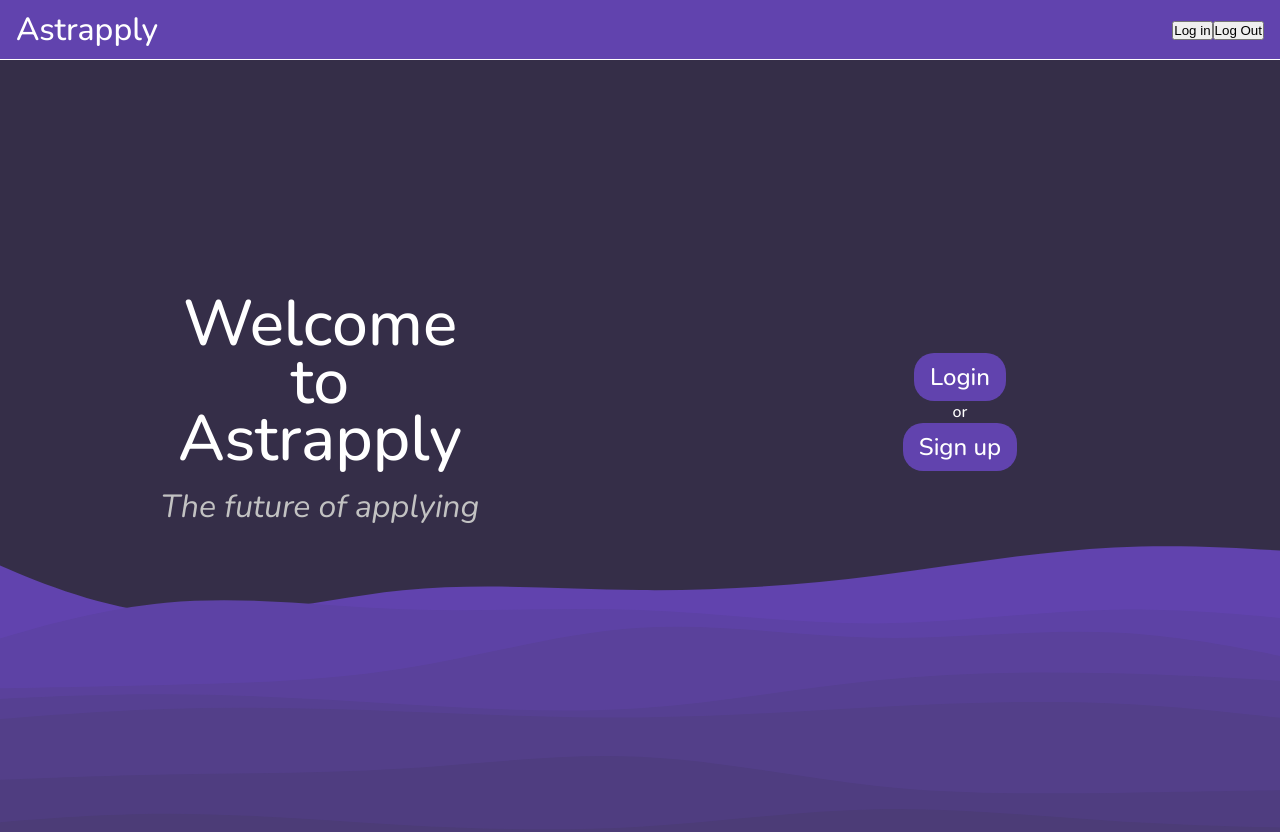
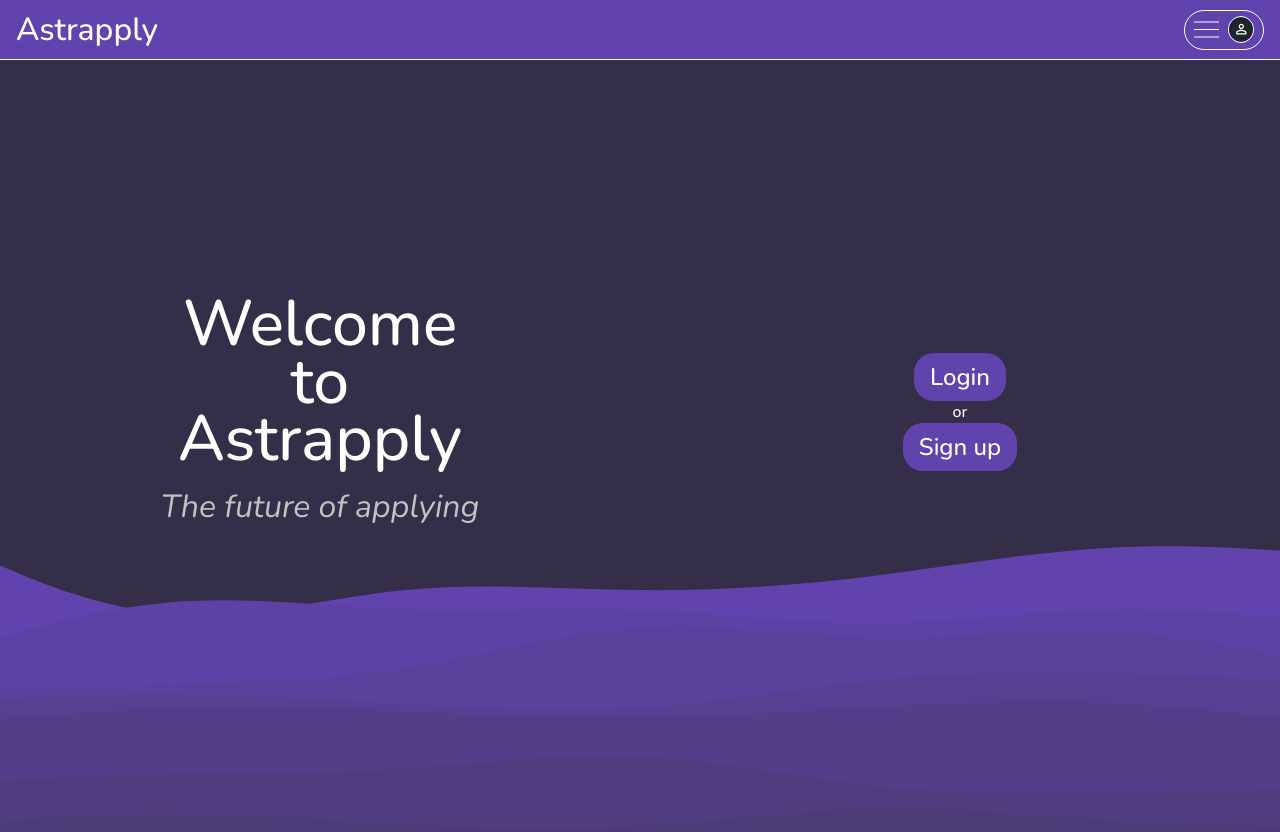
Before and after one commit to HeyItsBradley/Astrapply, a React (Vite) app in the folder Astrapply/: page / in a window 1280 px wide. Shown: the top 832 px of the page. Built offline with nearby package versions, Linux system fonts and the light colour scheme.

Commit message:
navbar updated logout

```diff
--- a/Astrapply/src/components/navBar.tsx
+++ b/Astrapply/src/components/navBar.tsx
@@ -1,9 +1,33 @@
 import { useAuth0 } from "@auth0/auth0-react";
 import "../css/navbar.css";
+import menu from "../assets/menuIcon.png";
+import defaultPfp from "../assets/loginAvatar copy.svg";
+import { Link } from "react-router-dom";
+import { useState, useEffect } from "react";
+import { useRef } from "react";
+function NavBar() {
+  const { loginWithRedirect, logout, user, isAuthenticated } = useAuth0();
 
-function NavBar() {
-  const { loginWithRedirect, logout, user, isAuthenticated, isLoading } =
-    useAuth0();
+  const [isOpen, setIsOpen] = useState(false);
+  const dropdownRef = useRef(null);
+
+  const handleToggle = () => {
+    console.log("click");
+    setIsOpen(!isOpen);
+  };
+
+  const handleClickOutside = (event) => {
+    if (dropdownRef.current && !dropdownRef.current.contains(event.target)) {
+      setIsOpen(false);
+    }
+  };
+
+  useEffect(() => {
+    document.addEventListener("click", handleClickOutside);
+    return () => {
+      document.removeEventListener("click", handleClickOutside);
+    };
+  }, []);
 
   console.log(isAuthenticated);
   console.log(user);
@@ -15,9 +39,19 @@ function NavBar() {
 
           <div className="middleDiv">Welcome, {user.given_name}</div>
 
-          <div className="navbar-right">
-            <button onClick={() => loginWithRedirect()}>Log in</button>
-            <button onClick={() => logout()}>Log Out</button>
+          <div
+            className={`navbar-right ${isOpen ? "shadow" : ""}`}
+            ref={dropdownRef}
+            onClick={handleToggle}
+          >
+            <img className="menuIcon" src={menu} />
+            <img className="pfp" src={user.picture} />
+          </div>
+          <div className={`dropdown-content ${isOpen ? "open" : ""}`}>
+            <Link to={"/account"}>Account</Link>
+            <a href="#" onClick={() => logout()}>
+              Logout
+            </a>
           </div>
         </nav>
       </div>
@@ -28,9 +62,19 @@ function NavBar() {
       <nav className="nav">
         <div className="navbar-left">Astrapply</div>
 
-        <div className="navbar-right">
-          <button onClick={() => loginWithRedirect()}>Log in</button>
-          <button onClick={() => logout()}>Log Out</button>
+        <div
+          className={`navbar-right ${isOpen ? "shadow" : ""}`}
+          ref={dropdownRef}
+          onClick={handleToggle}
+        >
+          <img className="menuIcon" src={menu} />
+          <img className="pfp" src={defaultPfp} />
+        </div>
+        <div className={`dropdown-content ${isOpen ? "open" : ""}`}>
+          <Link to={"/account"}>Account</Link>
+          <a href="#" onClick={() => loginWithRedirect()}>
+            Sign in
+          </a>
         </div>
       </nav>
     </div>
--- a/Astrapply/src/css/navbar.css
+++ b/Astrapply/src/css/navbar.css
@@ -14,3 +14,46 @@
 .navbar-left {
   font-size: 2rem;
 }
+.navbar-right {
+  height: 2.5rem;
+  width: 5rem;
+  border: 1px solid white;
+  border-radius: 20px;
+  display: flex;
+  justify-content: space-evenly;
+  align-items: center;
+}
+.menuIcon {
+  height: 25px;
+}
+
+.pfp {
+  height: 70%;
+  border-radius: 50%;
+  border: 1px solid white;
+}
+
+.dropdown-content {
+  display: none;
+  position: absolute;
+  top: 70px;
+  width: 150px;
+  right: 20px;
+  z-index: 1;
+  background-color: white;
+  border-radius: 5px;
+  box-shadow: 0 2px 5px rgba(0, 0, 0, 0.2);
+  color: white;
+}
+.dropdown-content a {
+  display: block;
+  padding: 10px;
+  text-decoration: none;
+  color: #333;
+}
+.open {
+  display: block;
+}
+.shadow {
+  box-shadow: -2px 2px 4px rgba(0, 0, 0, 0.2);
+}
```
Also changed, not shown: Astrapply/src/assets/loginAvatar copy.svg (added), Astrapply/src/assets/menuIcon.png.
